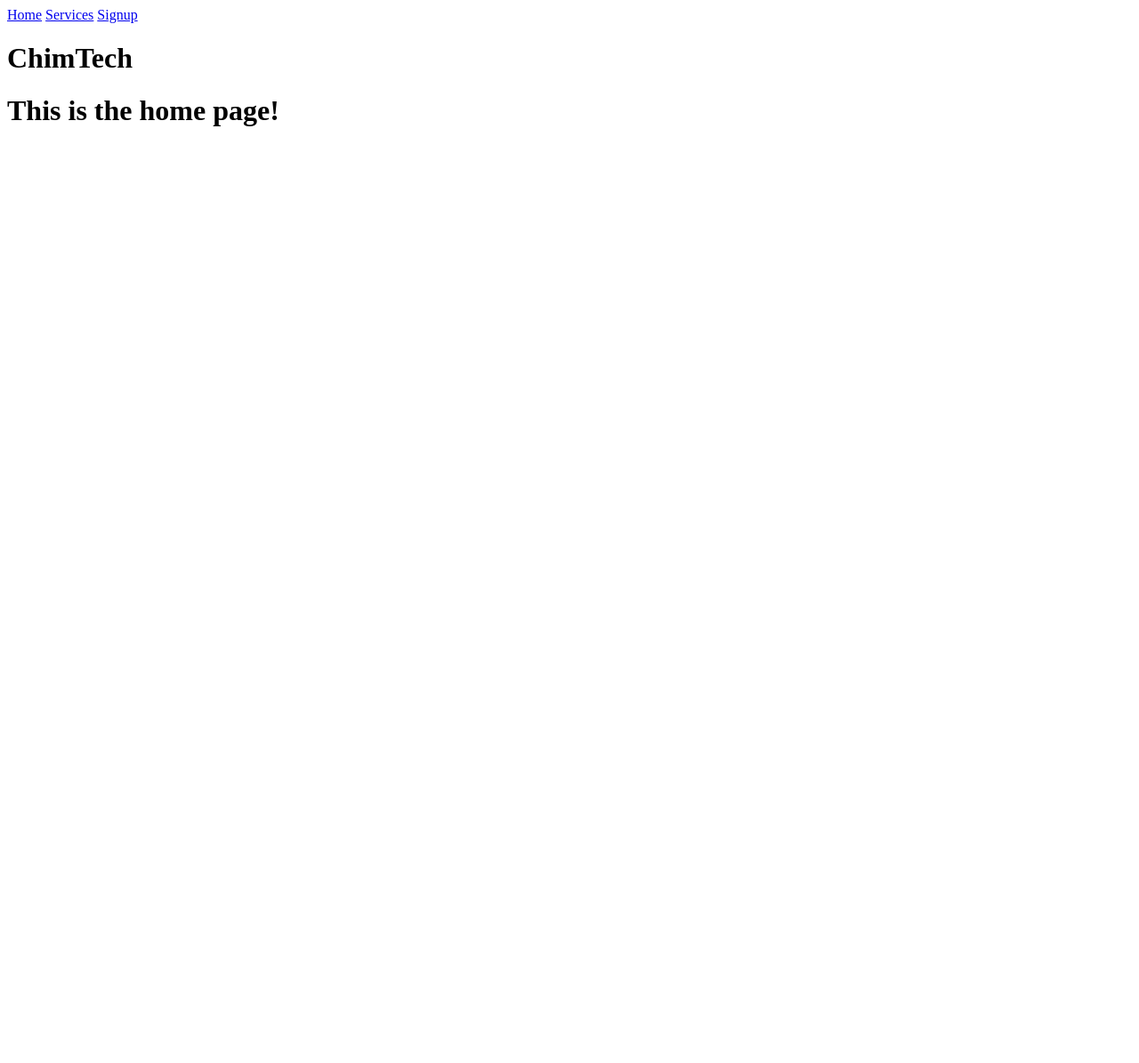
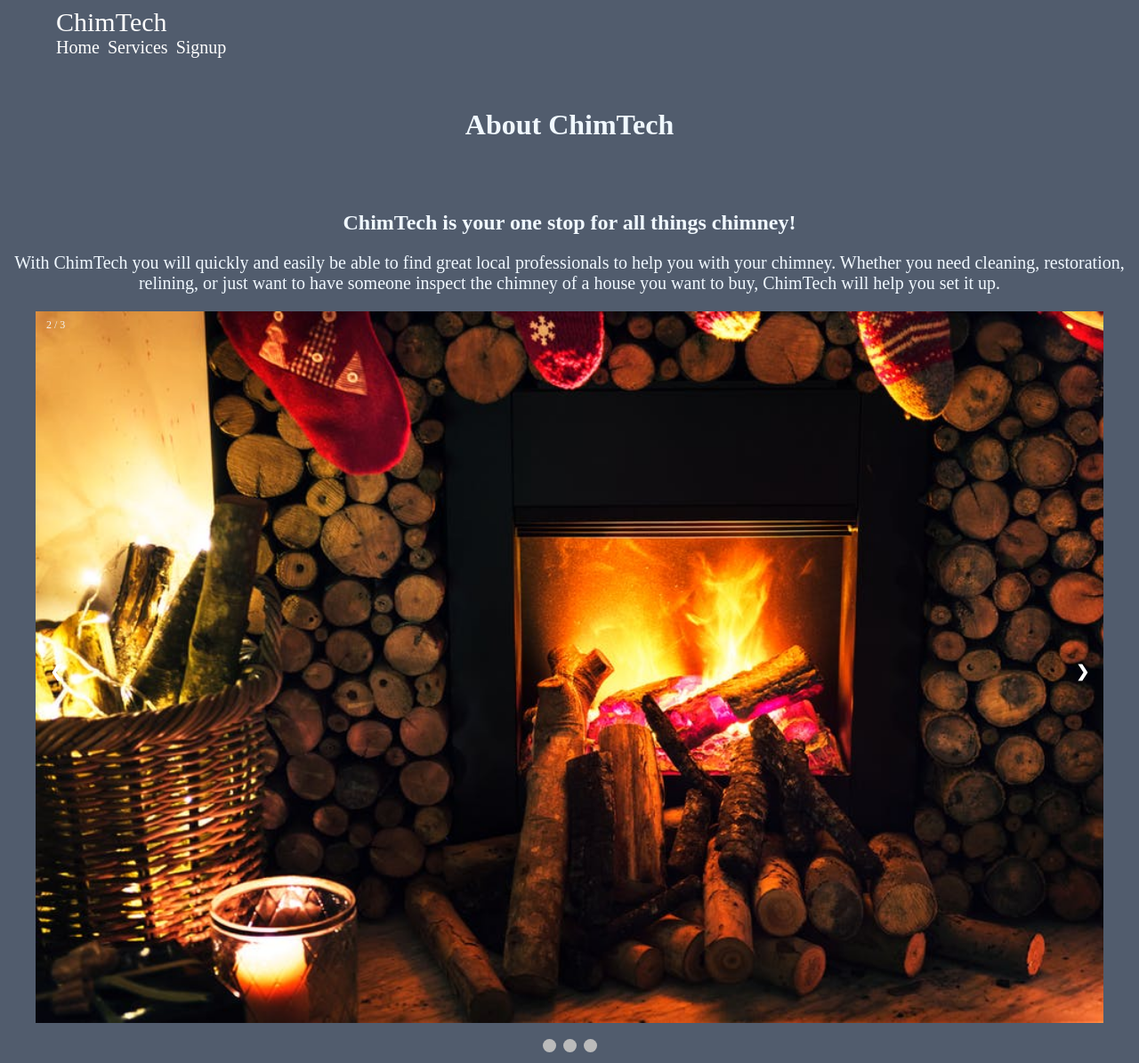
Before and after one commit to alexbrenneman/chimtech, a Flask app: page / in a window 1280 px wide. Shown: the whole page at 89% size. Before the commit the page ends 142 px from the top, so only its background shows below. Run offline with Flask 2, Linux system fonts and the light colour scheme.

Commit message:
added some home page text and a slide show. mvp of home page almost done. needs services page to link to.

```diff
--- a/main.py
+++ b/main.py
@@ -1,22 +1,22 @@
-from flask import Flask, request, redirect
-import os
-import jinja2
+from flask import Flask, request, redirect, render_template, session
 
-template_dir = os.path.join(os.path.dirname(__file__), 'templates')
-jinja_env = jinja2.Environment(loader=jinja2.FileSystemLoader(template_dir), autoescape=True)
 
 app = Flask (__name__)
 app.config['DEBUG'] = True
 
+
+
+
+
+
 @app.route("/")
 def home():
-    template = jinja_env.get_template("index.html")
-    return template.render()
+    return render_template("index.html")
 
 @app.route("/signup")
 def index():
-    template = jinja_env.get_template('signup.html')
-    return template.render()
+
+    return render_template('signup.html')
 
 def length(parameter):
     if len(parameter)> 2 and len(parameter)<21:
@@ -63,13 +63,11 @@ def validation():
     if valid_username=="" and valid_password=="" and valid_email=="":
         return redirect('/welcome?username='+username)
     else:
-        template = jinja_env.get_template('index.html')
-        return template.render(username=username, email=email, valid_username=valid_username, valid_password=valid_password, valid_email = valid_email)
+        return render_template(("index.html"),username=username, email=email, valid_username=valid_username, valid_password=valid_password, valid_email = valid_email)
 
 @app.route('/welcome')
 def welcome():
-    template = jinja_env.get_template('welcome.html')
     username=request.args.get('username')
-    return template.render(username = username)
+    return render_template(('welcome.html'),username = username)
 
 app.run()
--- /dev/null
+++ b/static/css/main.css
@@ -0,0 +1,145 @@
+.topnav{
+    padding-left: 55px;
+}
+#logo{
+    margin-right: 1080px;
+    font-size: 30px;
+}
+
+a{
+    text-decoration: none;
+}
+
+a:link, a:visited {
+    color: white;
+    text-align: center;
+    text-decoration: none;
+    display: inline-block;
+  }
+
+  a:hover, a:active {
+    color: red;
+  }
+
+#home-link{
+    font-size: 20px;
+    padding-right: 5px;
+}
+
+#service-link{
+    font-size: 20px;
+    padding-right: 5px;
+}
+
+#signup-link{
+    font-size: 20px;
+    padding-right: 5px;
+}
+
+* {box-sizing:border-box}
+
+/* Slideshow container */
+.slideshow-container {
+  max-width: 1200px;
+  position: relative;
+  margin: auto;
+}
+
+/* Hide the images by default */
+.mySlides {
+  display: none;
+}
+
+/* Next & previous buttons */
+.prev, .next {
+  cursor: pointer;
+  position: absolute;
+  top: 50%;
+  width: auto;
+  margin-top: -22px;
+  padding: 16px;
+  color: white;
+  font-weight: bold;
+  font-size: 18px;
+  transition: 0.6s ease;
+  border-radius: 0 3px 3px 0;
+  user-select: none;
+}
+
+/* Position the "next button" to the right */
+.next {
+  right: 0;
+  border-radius: 3px 0 0 3px;
+}
+
+/* On hover, add a black background color with a little bit see-through */
+.prev:hover, .next:hover {
+  background-color: rgba(0,0,0,0.8);
+}
+
+
+/* Number text (1/3 etc) */
+.numbertext {
+  color: #f2f2f2;
+  font-size: 12px;
+  padding: 8px 12px;
+  position: absolute;
+  top: 0;
+}
+
+/* The dots/bullets/indicators */
+.dot {
+  cursor: pointer;
+  height: 15px;
+  width: 15px;
+  margin: 0 2px;
+  background-color: #bbb;
+  border-radius: 50%;
+  display: inline-block;
+  transition: background-color 0.6s ease;
+}
+
+.active, .dot:hover {
+  background-color: #717171;
+}
+
+/* Fading animation */
+.fade {
+  -webkit-animation-name: fade;
+  -webkit-animation-duration: 2.5s;
+  animation-name: fade;
+  animation-duration: 2.5s;
+}
+
+@-webkit-keyframes fade {
+  from {opacity: .4}
+  to {opacity: 1}
+}
+
+@keyframes fade {
+  from {opacity: .4}
+  to {opacity: 1}
+}
+
+#home-about{
+    text-align: center;
+    color: aliceblue;
+}
+
+p{
+    font-size: 20px;
+}
+
+body{
+    background-color: #515c6d;
+}
+
+#home-h2{
+    text-align: center;
+    color: aliceblue;
+}
+
+#home-p{
+    text-align: center;
+    color: aliceblue;
+}
--- /dev/null
+++ b/static/js/main.js
@@ -0,0 +1,15 @@
+
+var slideIndex = 0;
+showSlides();
+
+function showSlides() {
+  var i;
+  var slides = document.getElementsByClassName("mySlides");
+  for (i = 0; i < slides.length; i++) {
+    slides[i].style.display = "none";
+  }
+  slideIndex++;
+  if (slideIndex > slides.length) {slideIndex = 1}
+  slides[slideIndex-1].style.display = "block";
+  setTimeout(showSlides, 5000); // Change image every 5 seconds
+}
--- a/templates/base.html
+++ b/templates/base.html
@@ -1,17 +1,19 @@
 <!doctype <!DOCTYPE html>
 <html>
     <head>
+            <link rel="stylesheet" href="{{ url_for('static', filename='css/main.css') }}">
 
         <title>{{title}}</title>
 
     </head>
     <body>
         <div class="topnav">
-            <a href="/">Home</a>
-            <a href="/service">Services</a>
-            <a href="/signup">Signup</a>
+            <a href="/" id="logo">ChimTech</a>
+            <a href="/" id="home-link">Home</a>
+            <a href="/service" id="service-link">Services</a>
+            <a href="/signup" id="signup-link">Signup</a>
         </div>
-        <h1>ChimTech</h1>
+
 
         {% block content %}
         {% endblock %}
--- a/templates/index.html
+++ b/templates/index.html
@@ -1,7 +1,51 @@
 {% extends "base.html" %}
 {% block content %}
 <body>
-    <h1>This is the home page!</h1>
+    <br>
+
+      <br>
+    <h1 id="home-about">About ChimTech</h1>
+    <br>
+    <br>
+    <h2 id="home-h2">ChimTech is your one stop for all things chimney!</h2>
+    <p id="home-p">With ChimTech you will quickly and easily be able to find great local professionals to help you with your chimney. Whether you need cleaning,
+        restoration, relining, or just want to have someone inspect the chimney of a house you want to buy, ChimTech will help you set it up.
+    </p>
+    <!-- Slideshow container -->
+<div class="slideshow-container">
+
+        <!-- Full-width images with number and caption text -->
+        <div class="mySlides fade">
+          <div class="numbertext">1 / 3</div>
+          <img src="static/images/chimney2.jpeg" style="width:100%">
+
+        </div>
+
+        <div class="mySlides fade">
+          <div class="numbertext">2 / 3</div>
+          <img src="static/images/woodstove.jpeg" style="width:100%">
+
+        </div>
+
+        <div class="mySlides fade">
+          <div class="numbertext">3 / 3</div>
+          <img src="static/images/fireplace.jpeg" style="width:100%">
+
+        </div>
+
+        <!-- Next and previous buttons -->
+        <a class="prev" onclick="plusSlides(-1)">&#10094;</a>
+        <a class="next" onclick="plusSlides(1)">&#10095;</a>
+      </div>
+      <br>
+
+      <!-- The dots/circles -->
+      <div style="text-align:center">
+        <span class="dot" onclick="currentSlide(1)"></span>
+        <span class="dot" onclick="currentSlide(2)"></span>
+        <span class="dot" onclick="currentSlide(3)"></span>
+      </div>
+    <script src="static/js/main.js"></script>
 </body>
 
 {% endblock %}
```
Also changed, not shown: static/images/chimney2.jpeg (added), static/images/fireplace.jpeg (added), static/images/woodstove.jpeg (added).
